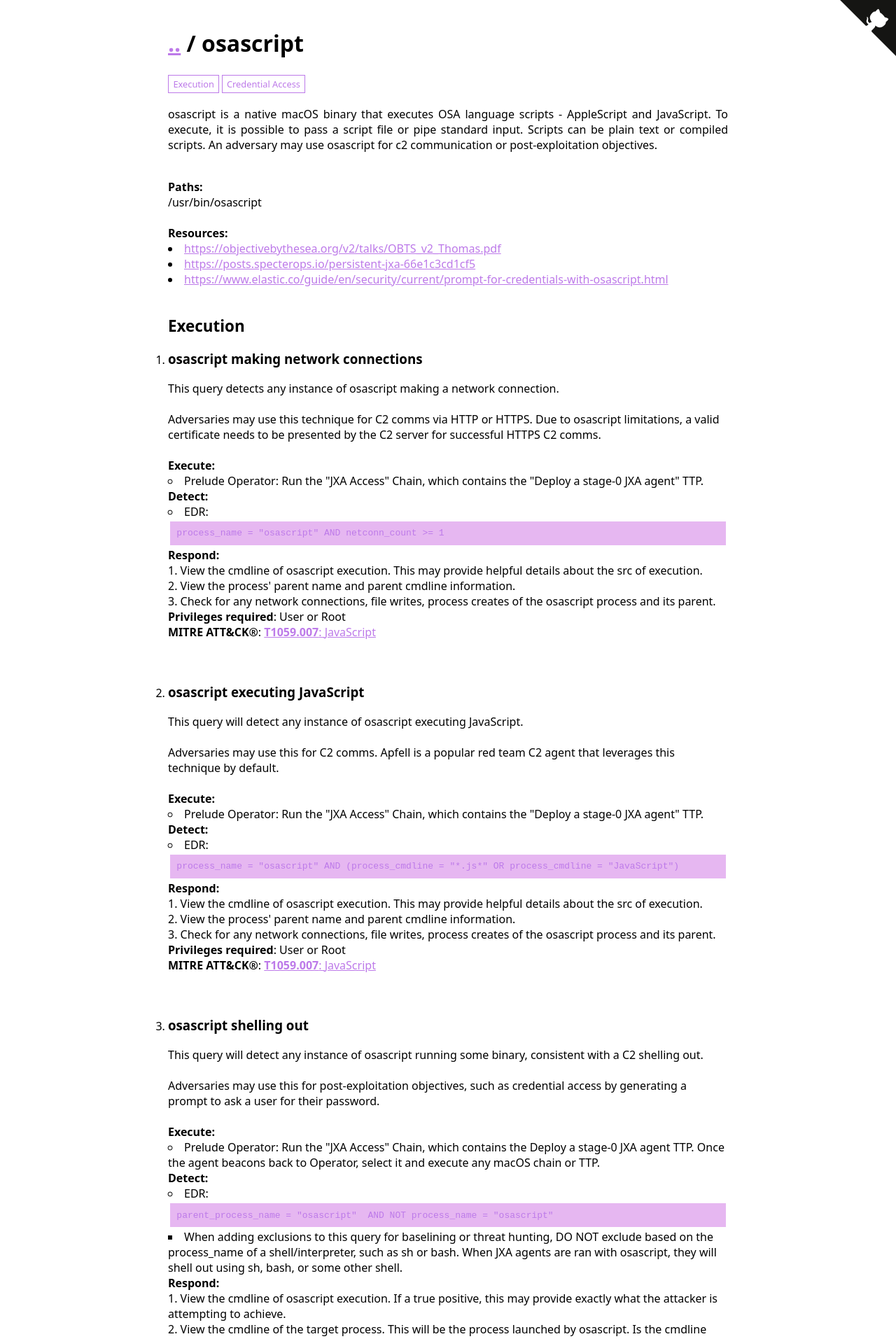
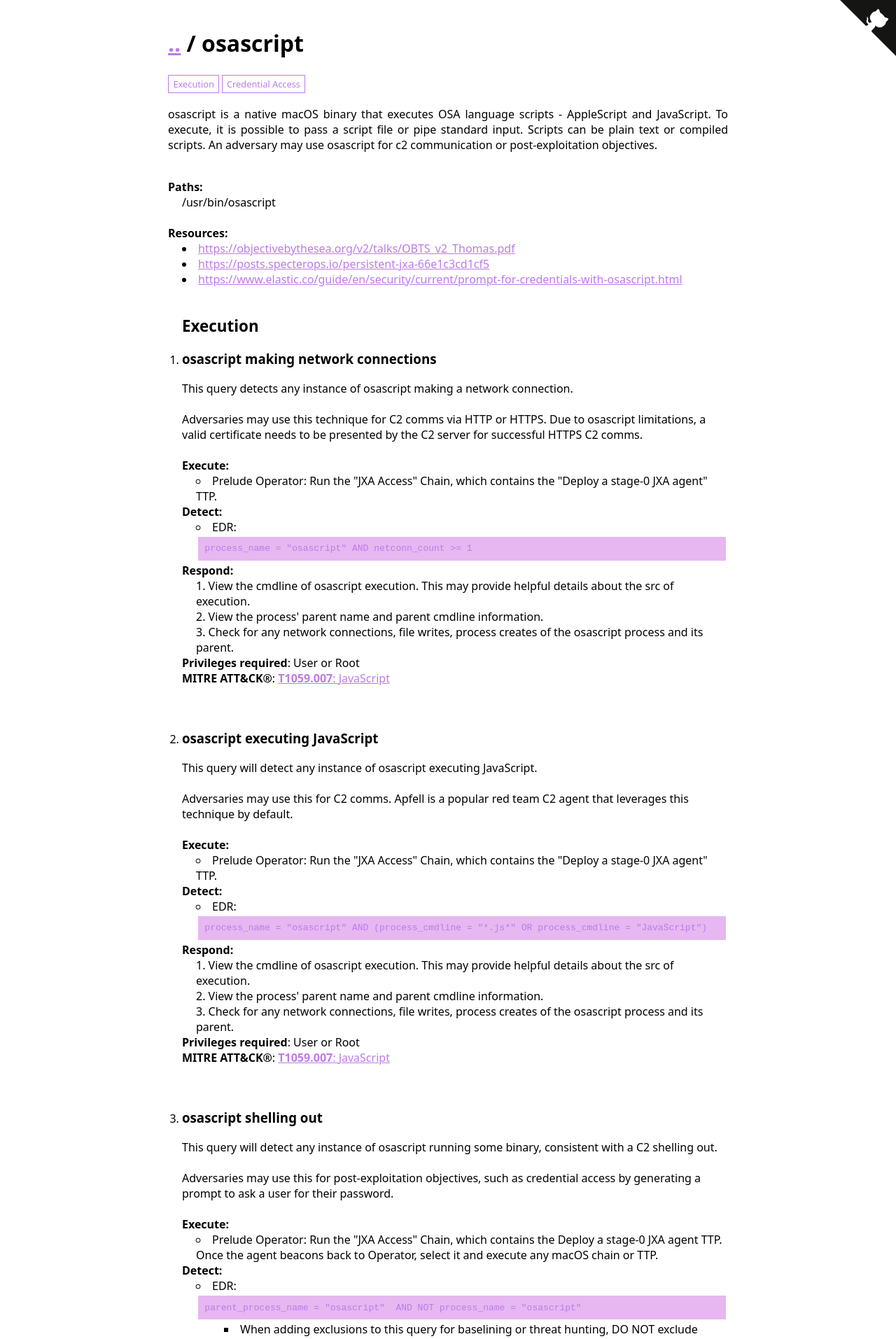
Before and after one commit to iThreatopedia/iThreatopedia.github.io, a Jekyll site: the page built from _iThreatopedia/macOS/osascript.md, in a window 1280 px wide. Shown: the top 1913 px of the page at 70% size. Built offline with Jekyll 4.4.1, drawn with Linux system fonts in a browser that asks for light colours.

Commit message:
hopefully this is it for CSS padding fixes

```diff
--- a/assets/style.scss
+++ b/assets/style.scss
@@ -226,13 +226,13 @@
 ul {
     margin: 0;
     list-style-position: inside;
-    padding-left: 0;
+    padding-left: 20px;
 }
 
 ol {
     margin: 0;
     list-style-position: outside;
-    padding-left: 0;
+    padding-left: 20px;
 }
 
 .inside-list {
@@ -240,5 +240,5 @@
 }
 
 .notes-padding {
-    padding-left: 1;
+    padding-left: 40px;
 }
```
